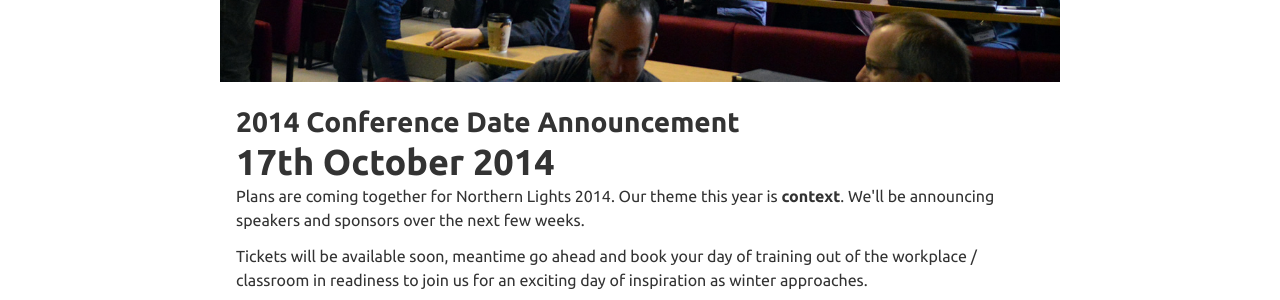
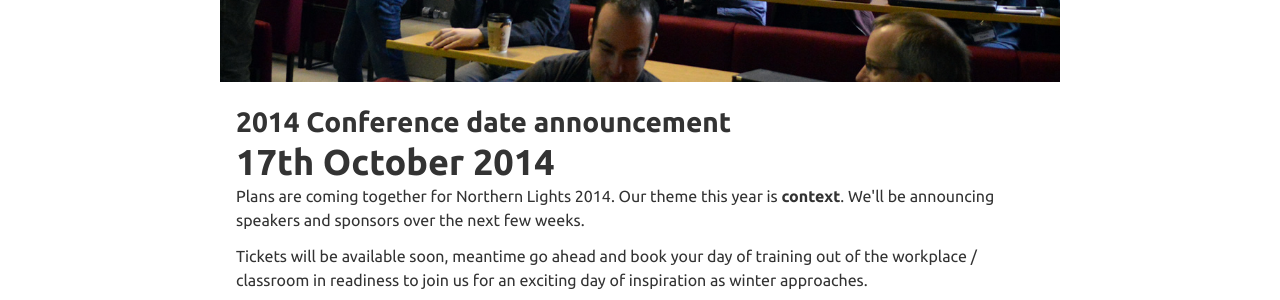
Before and after one commit to stevenmilne/stevenmilne.github.com, a Jekyll site: the page built from index.html, in a window 1280 px wide. Shown: the part 417-717 px from the top of the page. Built offline with Jekyll 4.4.1, drawn with Linux system fonts in a browser that asks for light colours.

Commit message:
removing illiteracy

```diff
--- a/index.html
+++ b/index.html
@@ -6,7 +6,7 @@
 </div>
 <div class="home">
 
-<h3>2014 Conference Date Announcement </h3>
+<h3>2014 Conference date announcement </h3>
 <h1>17th October 2014</h1>
 
 <p>Plans are coming together for Northern Lights 2014. Our theme this year is <strong>context</strong>. We'll be announcing speakers and sponsors over the next few weeks.</p>
```
